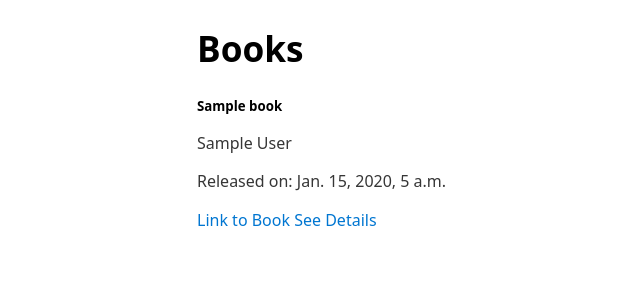
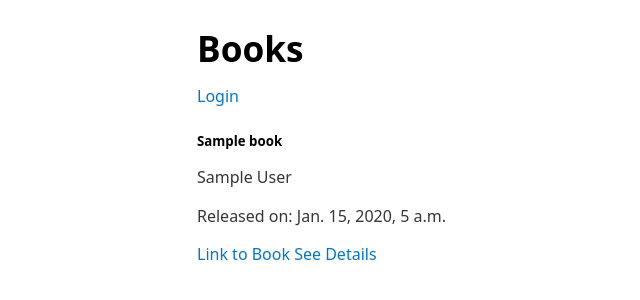
Before and after one commit to Momentum-Team-12/django-freeshelf-Dito121, a Django app: page / in a window 1280 px wide. Shown: the top 300 px of the page, without its empty margins (43-683 px from the left). Run offline with Django 3.2, Linux system fonts and the light colour scheme; tables that the repository leaves empty hold one stand-in row (values such as "Sample post"); parts of the project's set-up code (start-up, migrations or seed data) failed here and were passed over.

Commit message:
done with goal 1 and goal 2

```diff
--- a/books/views.py
+++ b/books/views.py
@@ -4,7 +4,6 @@ from .models import Book
 
 def list_books(request):
     books = Book.objects.all()
-
     return render(request, "books/list_books.html", {'books': books})
 
 
--- a/django_freeshelf/urls.py
+++ b/django_freeshelf/urls.py
@@ -23,4 +23,5 @@ urlpatterns = [
     path('accounts/', include('registration.backends.simple.urls')),
     path("", books_views.list_books, name='list_books'),
     path("books/<int:pk>", books_views.book_details, name="book_details"),
+    path("accounts/login/", books_views.list_books, name="login"),
 ]
--- a/templates/base.html
+++ b/templates/base.html
@@ -13,4 +13,3 @@
     {% block content %} {% endblock %}
 </body>
 </html>
-{{form.as_p}}
--- a/templates/books/list_books.html
+++ b/templates/books/list_books.html
@@ -3,6 +3,7 @@
 {% block content %}
 
 <h1> Books </h1>
+<a href="{% url 'login' %}"> Login </a>
 
 {% for book in books %}
 <div>
```
